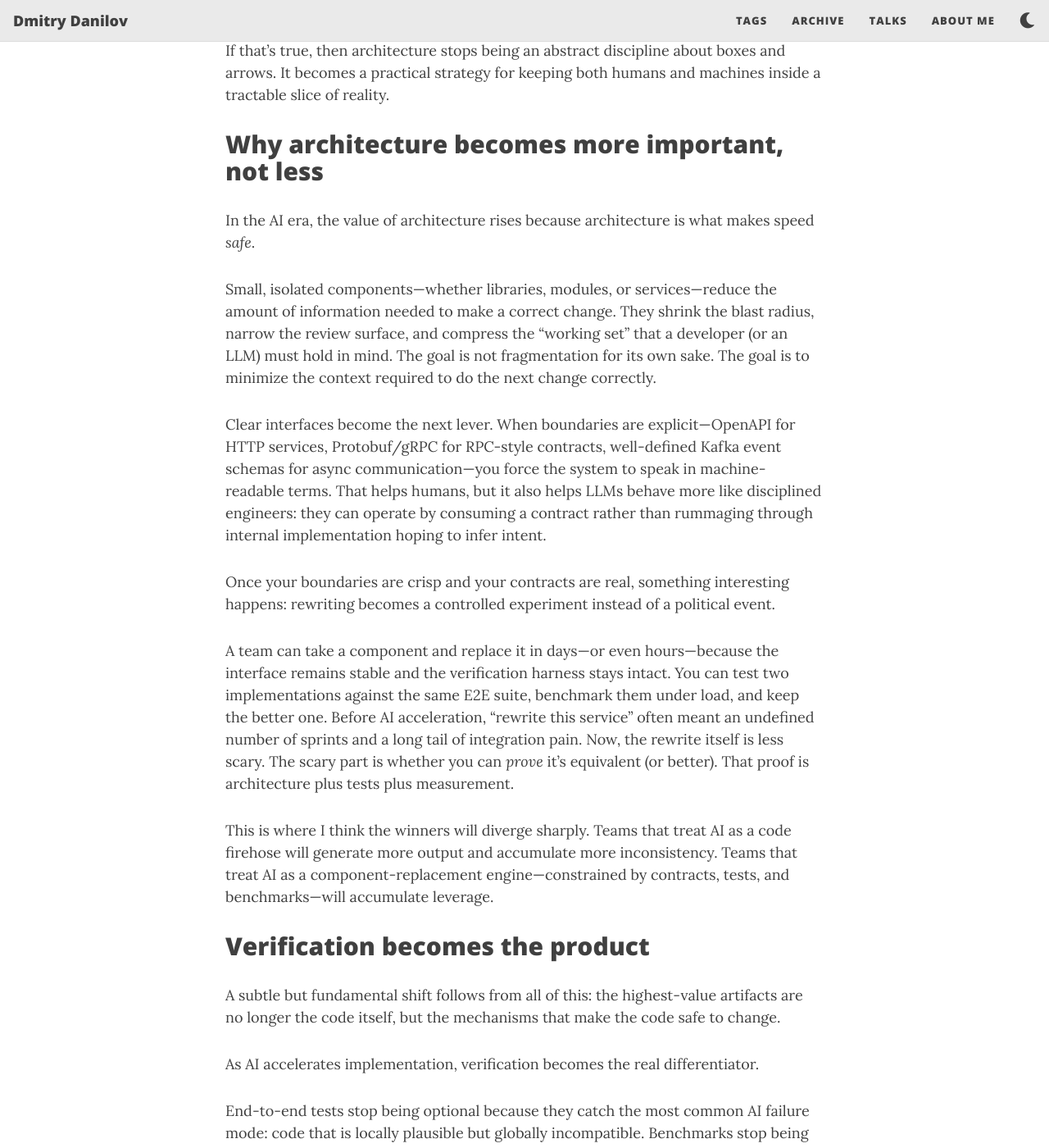
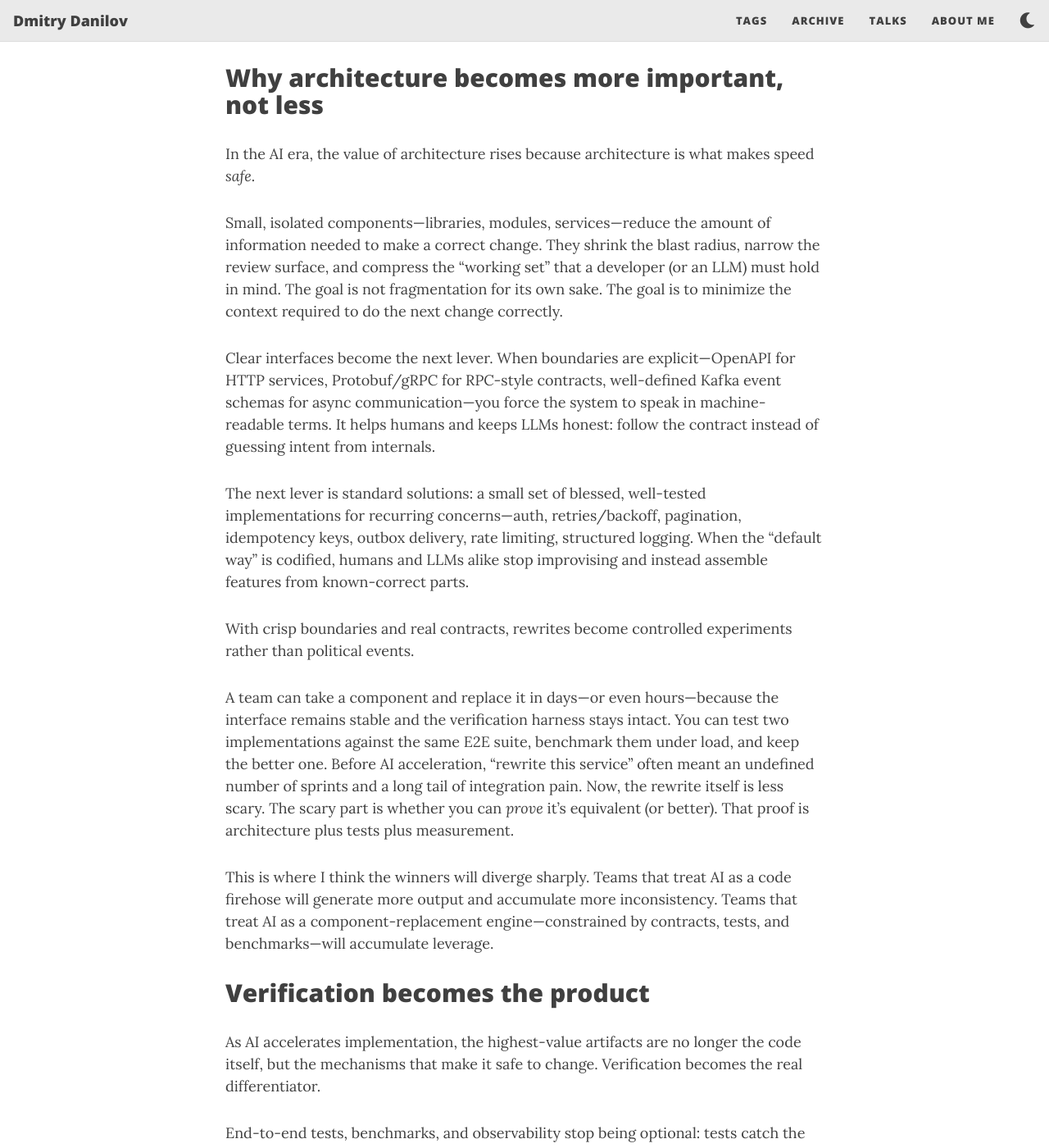
Before and after one commit to f-squirrel/f-squirrel.github.io, a Jekyll site: the page built from _posts/2026-01-02-llm-arch.md, in a window 1280 px wide and 1400 px high, scrolled down 1638 px. Shown: the whole window at 82% size. Built offline with Jekyll 4.4.1, drawn with Linux system fonts in a browser that asks for light colours; nearby versions of some CDN libraries; some of the changed text lies outside the part shown.

Commit message:
post: reword

```diff
--- a/_posts/2026-01-02-llm-arch.md
+++ b/_posts/2026-01-02-llm-arch.md
@@ -11,17 +11,17 @@ comments: false
 
 For years, we repeated the same comfortable sentence: “Architecture matters.” In the AI era, that sentence becomes less a belief and more a constraint. Not because LLMs are magical, but because they change the economics of building software in a way that exposes every weakness we used to tolerate.
 
-Code is getting cheap—at least in the sense that producing *something that looks like code* is suddenly fast. With modern LLMs, agentic workflows, and tool-connection standards like MCP, the throughput of a single developer can jump dramatically. The bottleneck moves.
+Code is getting cheap—at least in the sense that producing *something that looks like code* is suddenly fast. With modern LLMs, agentic workflows, and tool-connection standards like MCP, the throughput of a single developer can jump dramatically.
 
-And when bottlenecks move, your architecture either becomes a force multiplier—or an amplifier of chaos.
+When bottlenecks move, your architecture either becomes a force multiplier—or an amplifier of chaos.
 
-The story many teams are living right now is familiar: you describe a feature, you get a feature. You describe an application, you get an application. Some people call it “vibe coding”: you steer with language, the model fills in implementation details, and momentum feels effortless—until it doesn’t. The uncomfortable part is not that the code is obviously bad. It’s that it often looks *extremely* legitimate. The style is fine. The structure is plausible. The names are well-chosen. The logic reads clean. And yet the behavior can be subtly wrong, dangerously incomplete, or misaligned with real constraints that were never made explicit.
+The story many teams are living right now is familiar: you describe a feature, you get a feature. You describe an application, you get an application. Some people call it “vibe coding”: you steer with language, the model fills in implementation details, and momentum feels effortless—until it doesn’t. The uncomfortable part is not that the code is obviously bad. It’s that it often looks *extremely* legitimate—style, structure, naming, and flow.
+
+And yet the behavior can be subtly wrong, dangerously incomplete, or misaligned with real constraints that were never made explicit.
 
 In other words: AI doesn’t mainly produce garbage. It produces confidence.
 
-That changes what “good engineering” means day to day.
-
-Before LLMs, serious code review was disproportionately a senior responsibility—partly because experience helps you see failure modes quickly, and partly because review time was limited. Now, if your team can generate more code per week, review can no longer remain an elite activity. It becomes basic literacy. Not as a moral statement—simply because the volume of change grows while the cost of shipping a mistake stays the same (or increases).
+Before LLMs, serious code review was disproportionately a senior responsibility—partly because experience helps you see failure modes quickly, and partly because review time was limited. Now, if your team can generate more code per week, review can no longer remain an elite activity. It becomes basic literacy, because the volume of change grows while the cost of shipping a mistake stays the same (or increases).
 
 This is also why testing quietly becomes the center of gravity. When a probabilistic engine is authoring a meaningful portion of your codebase, you need a deterministic counterpart: a harness that does not care whether the code “reads well,” only whether it behaves correctly. In AI-assisted development, tests stop being hygiene and start being the definition of reality. They are the anchor that turns high throughput into something you can trust.
 
@@ -35,11 +35,13 @@ If that’s true, then architecture stops being an abstract discipline about box
 
 In the AI era, the value of architecture rises because architecture is what makes speed *safe*.
 
-Small, isolated components—whether libraries, modules, or services—reduce the amount of information needed to make a correct change. They shrink the blast radius, narrow the review surface, and compress the “working set” that a developer (or an LLM) must hold in mind. The goal is not fragmentation for its own sake. The goal is to minimize the context required to do the next change correctly.
+Small, isolated components—libraries, modules, services—reduce the amount of information needed to make a correct change. They shrink the blast radius, narrow the review surface, and compress the “working set” that a developer (or an LLM) must hold in mind. The goal is not fragmentation for its own sake. The goal is to minimize the context required to do the next change correctly.
 
-Clear interfaces become the next lever. When boundaries are explicit—OpenAPI for HTTP services, Protobuf/gRPC for RPC-style contracts, well-defined Kafka event schemas for async communication—you force the system to speak in machine-readable terms. That helps humans, but it also helps LLMs behave more like disciplined engineers: they can operate by consuming a contract rather than rummaging through internal implementation hoping to infer intent.
+Clear interfaces become the next lever. When boundaries are explicit—OpenAPI for HTTP services, Protobuf/gRPC for RPC-style contracts, well-defined Kafka event schemas for async communication—you force the system to speak in machine-readable terms. It helps humans and keeps LLMs honest: follow the contract instead of guessing intent from internals.
 
-Once your boundaries are crisp and your contracts are real, something interesting happens: rewriting becomes a controlled experiment instead of a political event.
+The next lever is standard solutions: a small set of blessed, well-tested implementations for recurring concerns—auth, retries/backoff, pagination, idempotency keys, outbox delivery, rate limiting, structured logging. When the “default way” is codified, humans and LLMs alike stop improvising and instead assemble features from known-correct parts.
+
+With crisp boundaries and real contracts, rewrites become controlled experiments rather than political events.
 
 A team can take a component and replace it in days—or even hours—because the interface remains stable and the verification harness stays intact. You can test two implementations against the same E2E suite, benchmark them under load, and keep the better one. Before AI acceleration, “rewrite this service” often meant an undefined number of sprints and a long tail of integration pain. Now, the rewrite itself is less scary. The scary part is whether you can *prove* it’s equivalent (or better). That proof is architecture plus tests plus measurement.
 
@@ -47,11 +49,9 @@ This is where I think the winners will diverge sharply. Teams that treat AI as a
 
 ## Verification becomes the product
 
-A subtle but fundamental shift follows from all of this: the highest-value artifacts are no longer the code itself, but the mechanisms that make the code safe to change.
+As AI accelerates implementation, the highest-value artifacts are no longer the code itself, but the mechanisms that make it safe to change. Verification becomes the real differentiator.
 
-As AI accelerates implementation, verification becomes the real differentiator.
-
-End-to-end tests stop being optional because they catch the most common AI failure mode: code that is locally plausible but globally incompatible. Benchmarks stop being vanity metrics because performance regressions become easier to introduce when large volumes of code are rewritten quickly. Observability stops being a “nice to have,” because faster change demands tighter and faster feedback from production.
+End-to-end tests, benchmarks, and observability stop being optional: tests catch the most common AI failure mode (locally plausible, globally incompatible code), benchmarks surface regressions introduced by high rewrite volume, and observability tightens the feedback loop from production.
 
 This is where architecture directly amplifies verification quality.
 
@@ -63,9 +63,9 @@ If you want a crisp mental model: in the AI era, features are cheap; regressions
 
 ## Product evolution accelerates, roles do not collapse
 
-There is a popular belief that in the AI era, software developers will turn into product managers—or that product managers will turn into developers—because building software is becoming trivial. I do not buy this.
+There is a popular belief that in the AI era, software developers will turn into product managers—or that product managers will turn into developers—because building software is becoming trivial. I do not buy it.
 
-Product development is not code assembly. It is market understanding, customer discovery, positioning, negotiation, and continuous feedback. Software engineering is not typing speed. It is system thinking, architecture, constraints, correctness, performance, and math. These are different disciplines. LLMs accelerate parts of both, but they do not erase the boundary between them—unless we assume the arrival of true AGI.
+Product development is not code assembly; it is market understanding, customer discovery, positioning, negotiation, and continuous feedback. Software engineering is not typing speed; it is system thinking, architecture, constraints, correctness, performance, and math. LLMs accelerate parts of both, but they do not erase the boundary between them.
 
 What *does* change is the distance between the roles.
 
@@ -103,6 +103,6 @@ If you do that, you’re not just helping the next developer. You are actively s
 
 AI does not make architecture obsolete. It makes architecture measurable.
 
-If LLMs speed up implementation, then clarity becomes more valuable, boundaries become more valuable, tests become more valuable, benchmarks become more valuable, and review discipline becomes more valuable. The teams that succeed will not be the teams that generate the most code. They will be the teams that turn generation into a controlled, testable, reversible process.
+If LLMs speed up implementation, clarity, boundaries, tests, benchmarks, and review discipline become more valuable. The teams that succeed will not be the teams that generate the most code. They will be the teams that turn generation into a controlled, testable, reversible process.
 
 In that sense, architecture becomes your token budget: the structure that determines whether the next change fits inside a small, reliable slice of reality—or whether you’re about to ship confidence instead of correctness.
```
